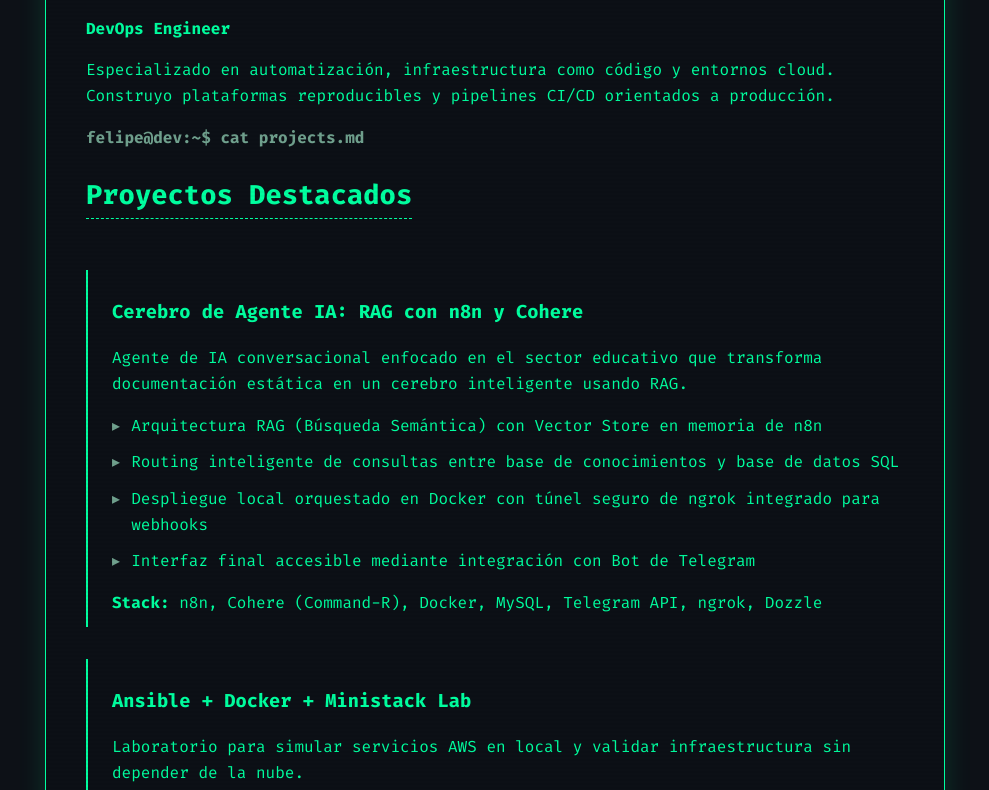
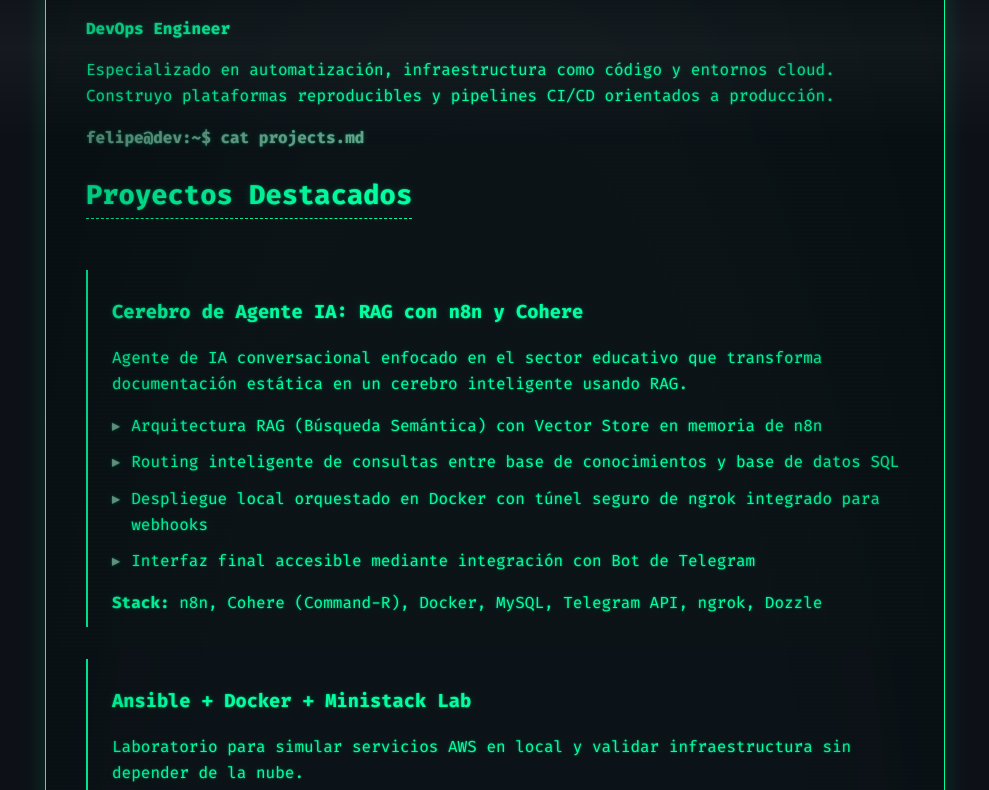
Before and after one commit to felipe300/website, a website: page index.html in a window 1280 px wide. Shown: the part 252-1042 px from the top of the page, without its empty margins (145-1134 px from the left). Drawn offline with Linux system fonts and the light colour scheme.

Commit message:
feat(css): add CRT scan effect

```diff
--- a/assets/styles.css
+++ b/assets/styles.css
@@ -26,38 +26,98 @@ body {
   min-height: 100vh;
 }
 
+body::after {
+  content: "";
+
+  position: fixed;
+  top: -100%;
+  left: 0;
+
+  width: 100%;
+  height: 200px;
+
+  pointer-events: none;
+  z-index: 9999;
+
+  background: linear-gradient(
+    to bottom,
+    transparent 0%,
+    rgba(255, 255, 255, 0.04) 50%,
+    transparent 100%
+  );
+
+  animation: scanlineMove 8s linear infinite;
+}
+
+@keyframes scanlineMove {
+  to {
+    transform: translateY(200vh);
+  }
+}
+
 .hacker-bg {
   position: fixed;
-  top: 0;
-  left: 0;
-  width: 100vw;
-  height: 100vh;
+  inset: 0;
   z-index: 0;
   overflow: hidden;
+
   font-family: var(--font-mono);
   color: var(--main-color);
+
   font-size: 10px;
   line-height: 14px;
+
   word-break: break-all;
-  opacity: 0.1;
+  white-space: normal;
+
   pointer-events: none;
   user-select: none;
-  white-space: normal;
 
   display: grid;
-  flex-wrap: wrap;
   align-content: flex-start;
 
+  opacity: 0.08;
+
+  /* Glow radial mouse */
   -webkit-mask-image: radial-gradient(
     500px circle at var(--mouse-x) var(--mouse-y),
-    black 20%,
-    transparent 80%
+    black 15%,
+    transparent 75%
   );
+
   mask-image: radial-gradient(
     500px circle at var(--mouse-x) var(--mouse-y),
-    black 20%,
-    transparent 80%
+    black 15%,
+    transparent 75%
   );
+
+  /* CRT flicker */
+  animation: crtFlicker 0.12s infinite;
+
+  /* Suaviza el rendering */
+  filter: drop-shadow(0 0 2px rgba(0, 255, 159, 0.3)) drop-shadow(0 0 6px rgba(0, 255, 159, 0.1));
+}
+
+@keyframes crtFlicker {
+  0% {
+    opacity: 0.08;
+  }
+
+  5% {
+    opacity: 0.09;
+  }
+
+  10% {
+    opacity: 0.085;
+  }
+
+  15% {
+    opacity: 0.095;
+  }
+
+  100% {
+    opacity: 0.08;
+  }
 }
 
 main {
@@ -68,19 +128,48 @@ main {
   position: relative;
   z-index: 10; /* Asegura estar sobre el fondo */
   box-shadow: 0 0 25px var(--shadow-color);
-  background: rgba(13, 17, 23, 0.9);
+  background:
+    linear-gradient(rgba(0, 255, 159, 0.015), rgba(0, 255, 159, 0.01)), rgba(13, 17, 23, 0.92);
   backdrop-filter: blur(2px);
+  border-radius: 4px;
+
+  text-shadow:
+    0 0 2px rgba(0, 255, 159, 0.6),
+    0 0 8px rgba(0, 255, 159, 0.15);
 }
 
 main::before {
   content: "";
+
   position: absolute;
   inset: 0;
-  background: linear-gradient(rgba(18, 16, 16, 0) 50%, rgba(0, 0, 0, 0.08) 50%);
-  background-size: 100% 4px;
+
+  pointer-events: none;
+
+  background: repeating-linear-gradient(
+    to bottom,
+    rgba(255, 255, 255, 0.03) 0px,
+    rgba(255, 255, 255, 0.03) 1px,
+    transparent 2px,
+    transparent 4px
+  );
+
+  opacity: 0.18;
+
   z-index: 100;
+}
+
+main::after {
+  content: "";
+
+  position: absolute;
+  inset: 0;
+
   pointer-events: none;
-  opacity: 0.4;
+
+  background: radial-gradient(ellipse at center, transparent 55%, rgba(0, 0, 0, 0.35) 100%);
+
+  z-index: 101;
 }
 
 .lang-switcher {
```
